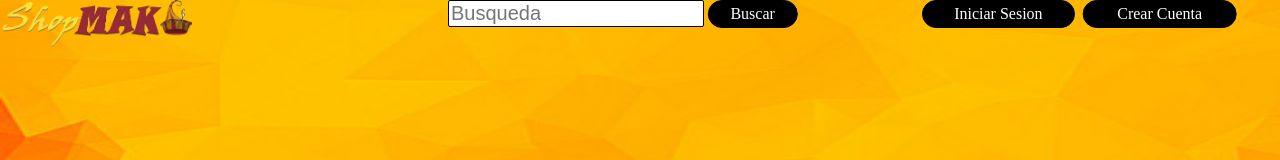
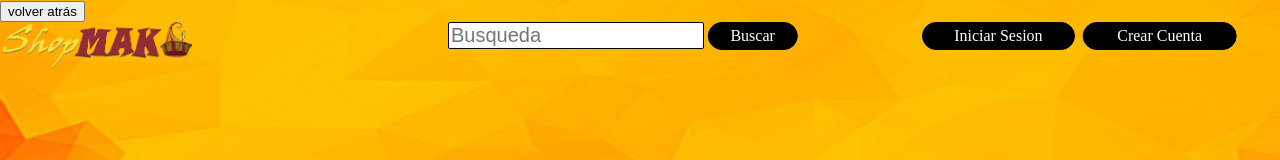
Before and after one commit to Guadalupe-Martinezl/ShopMakk, a React (Create React App) app in the folder shop/: page / in a window 1280 px wide. Shown: the top 160 px of the page. Built offline with nearby package versions, Linux system fonts and the light colour scheme.

Commit message:
nothing2

```diff
--- a/shop/src/App.css
+++ b/shop/src/App.css
@@ -1,5 +1,3 @@
-
-
 body{
   padding: 0;
   margin: 0;
--- a/shop/src/App.js
+++ b/shop/src/App.js
@@ -65,14 +65,22 @@ const Login = styled.button`
   box-sizing: border-box;
 `;
 
+
+
 class App extends Component {
+
 
   render() {
     return (
 
+
       <div className="App">
 
+      <form>
 
+                                    <input type="button" value="volver atrás" name="volver atrás2" onclick="history.back()" />
+
+                                </form>
         <img class="logo" src={logo}/>
         <Busqueda
           type="text"
@@ -86,7 +94,9 @@ class App extends Component {
 
           <Sesion
            name="busqueda"
-           type="submit">
+           type="submit"
+           onClick="handleLogin"
+           >
            Iniciar Sesion
            </Sesion>
 
--- a/shop/src/Components/Login/index.js
+++ b/shop/src/Components/Login/index.js
@@ -7,7 +7,6 @@ import fondo from '../../images/fondo.jpg';
 import styled, {css}from 'styled-components'
 
 const Contain = styled.div`
-
   padding:0;
   margin: 0;
 
```
Lines whose indentation alone changed are shown as unchanged.
